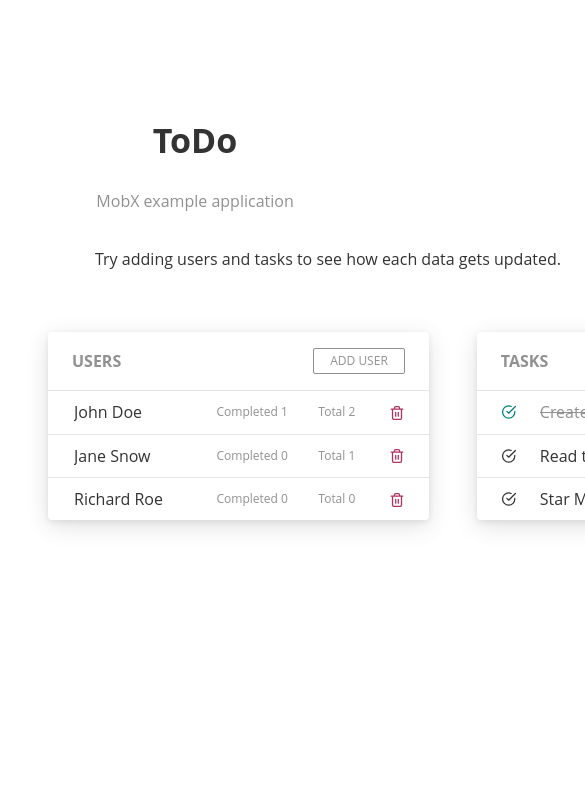
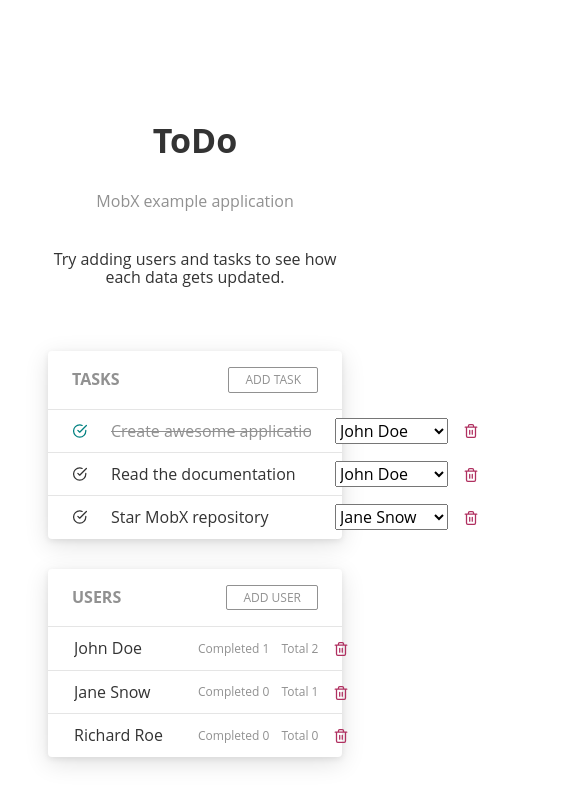
Before and after one commit to kubk/react-mobx-starter, a React (Create React App) app: page / in a window 390 px wide. Shown: the top 804 px of the page, 585 px wide, since content can reach past the window. Built offline with nearby package versions, Linux system fonts and the light colour scheme.

Commit message:
Adapt for smaller screens

```diff
--- a/src/components/main/main.module.scss
+++ b/src/components/main/main.module.scss
@@ -4,19 +4,44 @@
   padding: 96px 48px 128px;
 }
 
-.container {
-  display: flex;
-  margin: 0 auto;
-  width: 1000px;
-}
-
 .users {
-  padding-right: 48px;
   width: 40%;
 }
 
 .tasks {
   width: 60%;
+}
+
+.container {
+  display: flex;
+
+  @media (min-width: 1200px) {
+    margin: 0 auto;
+    width: 1000px;
+  }
+
+  .users {
+    margin: 0 48px 0 0;
+  }
+
+  @media (max-width: 1200px) {
+    flex-direction: column-reverse;
+    align-items: center;
+
+    .users {
+      width: 60%;
+      margin: 30px 0 0 0;
+    }
+  }
+
+  .tasks, .users {
+    @media (max-width: 992px) {
+      width: 90%;
+    }
+    @media (max-width: 768px) {
+      width: 100%;
+    }
+  }
 }
 
 .header {
@@ -40,7 +65,7 @@
 .description {
   margin: 0 auto;
   padding-bottom: 64px;
-  width: 560px;
+  width: 100%;
   text-align: center;
   color: var(--c-black);
 
--- a/src/components/tasks/tasks.module.scss
+++ b/src/components/tasks/tasks.module.scss
@@ -53,6 +53,9 @@
       border: 0;
       padding: 12px 24px 12px 0;
       width: 300px;
+      @media (max-width: 768px) {
+        width: 200px;
+      }
       background-color: transparent;
       transition: all 0.3s;
       color: var(--c-black);
```
